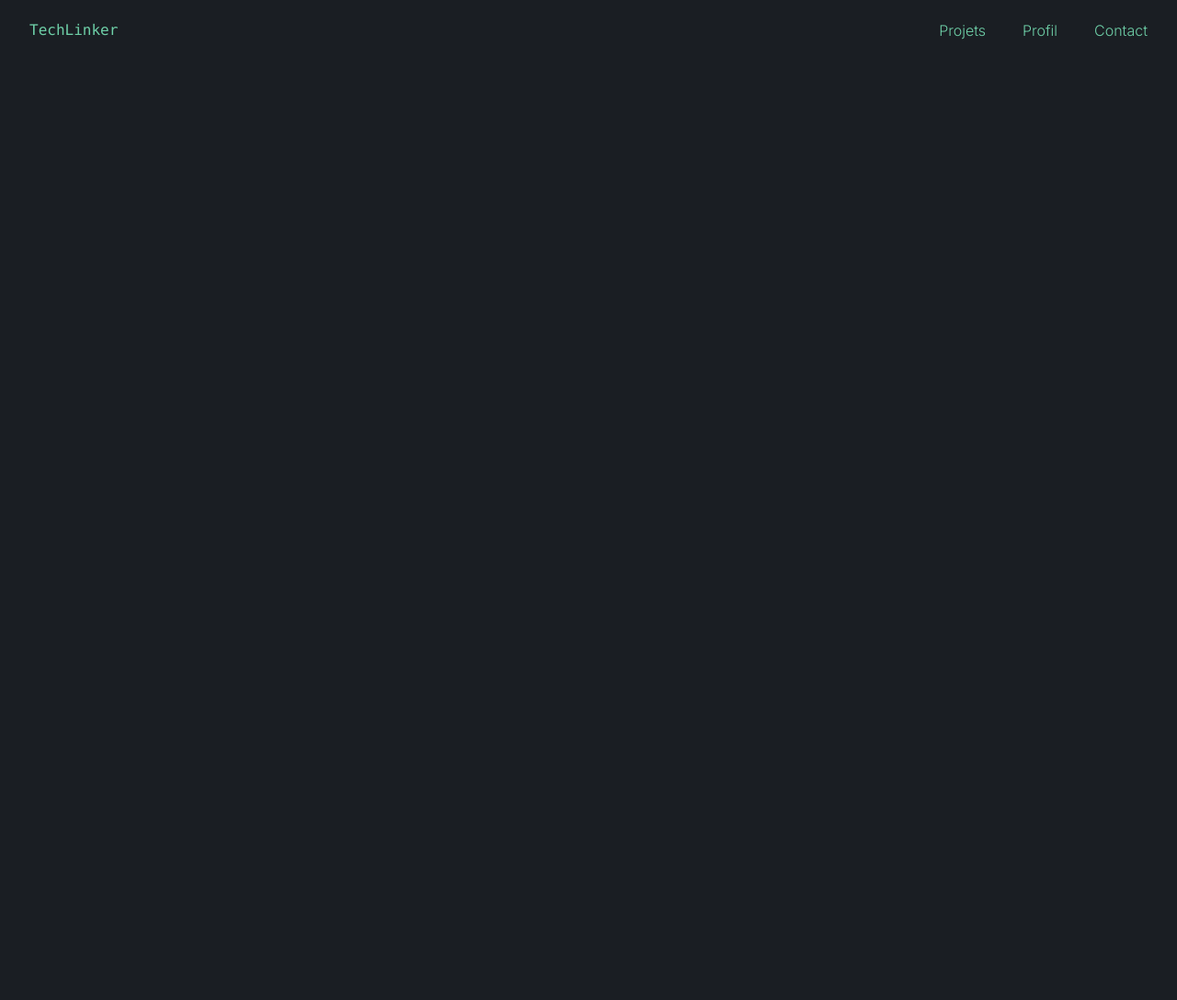
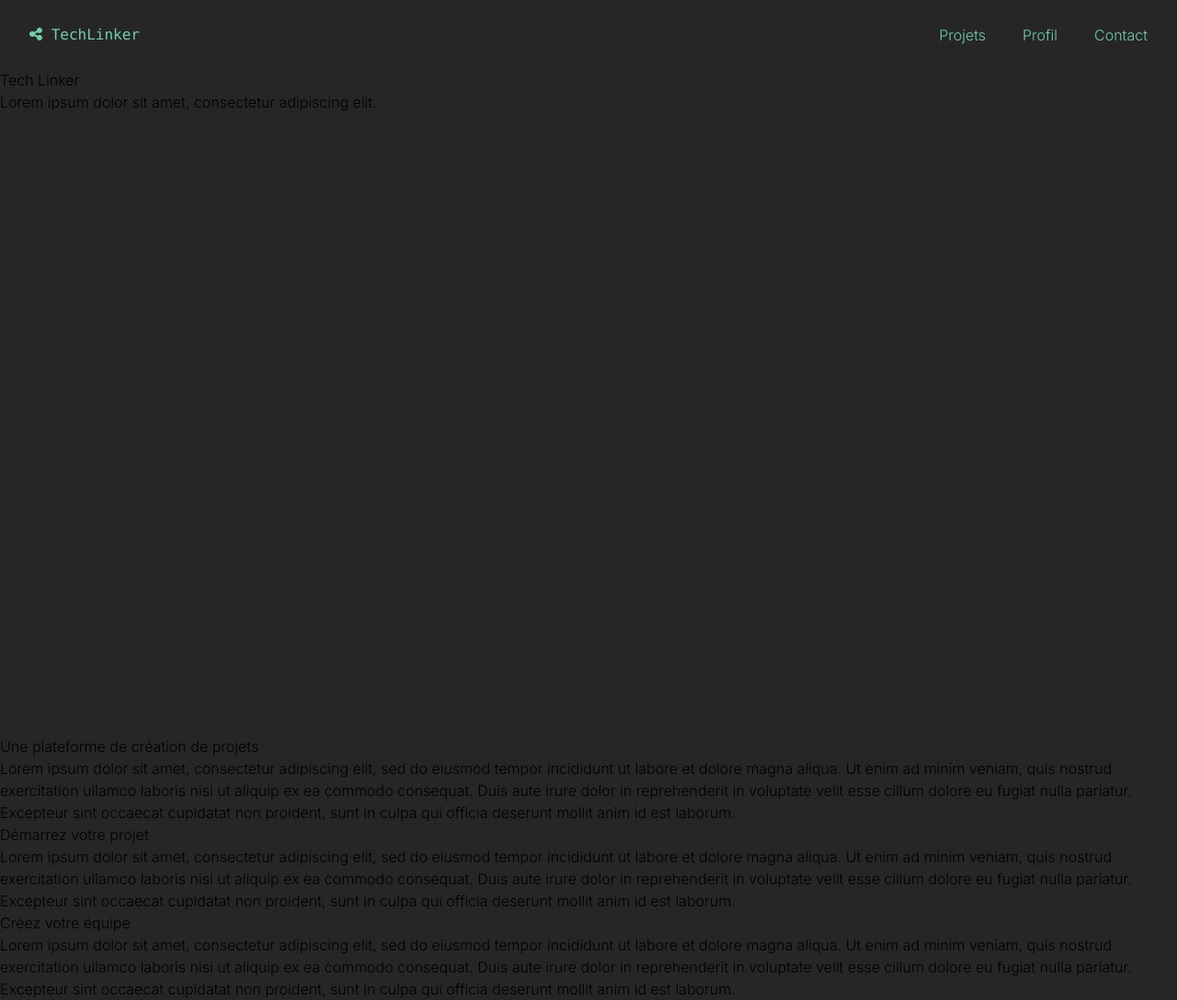
Before and after one commit to ArnaudDum/TechLinker-app, a Vue app: page / in a window 1280 px wide. Shown: the whole page at 92% size. Before the commit the page ends 800 px from the top, so only its background shows below. Built offline with nearby package versions, Linux system fonts and the light colour scheme; a web font is replaced by a local one.

Commit message:
Home (#4)
* icon in logo

* home basic structure

* banner size

* modif banner

* header height

```diff
--- a/src/App.vue
+++ b/src/App.vue
@@ -4,8 +4,8 @@
 </script>
 
 <template>
-  <Header />
-  <main>
+  <Header class="bg-gray-dark" />
+  <main class="bg-gray-dark pt-[60px] sm:pt-[75px]">
     <router-view />
   </main>
   <!-- <Footer /> -->
@@ -13,7 +13,6 @@
 
 <style>
   body {
-    background-color: #1A1E23;
     font-weight: 300;
   }
 </style>
--- a/src/components/Header.vue
+++ b/src/components/Header.vue
@@ -12,10 +12,13 @@
 </script>
 
 <template>
-  <header class="relative">
-    <div class="flex items-center justify-between px-5 sm:px-8 py-3 sm:py-5">
+  <header class="fixed h-[60px] sm:h-[75px] w-full">
+    <div class="h-full flex items-center justify-between px-5 sm:px-8 py-3 sm:py-5">
       <div>
-        <router-link to="/" class="font-mono text-green">TechLinker</router-link>
+        <router-link to="/" class="font-mono text-green">
+          <font-awesome-icon icon="fa-solid fa-share-nodes" />
+          TechLinker
+        </router-link>
       </div>
       <div>
         <NavDesktop v-if="desktop" />
--- a/src/main.js
+++ b/src/main.js
@@ -3,14 +3,14 @@ import App from './App.vue'
 import router from './router'
 import { library } from '@fortawesome/fontawesome-svg-core'
 import { FontAwesomeIcon } from '@fortawesome/vue-fontawesome'
-import { faBars } from '@fortawesome/free-solid-svg-icons'
+import { faBars, faShareNodes } from '@fortawesome/free-solid-svg-icons'
 
 import './assets/main.css'
 
 const app = createApp(App)
 app.use(router)
 
-library.add(faBars)
+library.add(faBars, faShareNodes)
 app.component('font-awesome-icon', FontAwesomeIcon)
 
 app.mount('#app')
--- a/src/views/Home.vue
+++ b/src/views/Home.vue
@@ -3,5 +3,43 @@
 </script>
 
 <template>
+  <!-- Banner -->
+  <section class="home-banner">
+    <div>
+      <h1>Tech Linker</h1>
+      <p>Lorem ipsum dolor sit amet, consectetur adipiscing elit.</p>
+    </div>
+  </section>
 
+  <section>
+    <!-- Intro -->
+    <div>
+      <h2>Une plateforme de création de projets</h2>
+      <p>Lorem ipsum dolor sit amet, consectetur adipiscing elit, sed do eiusmod tempor incididunt ut labore et dolore magna aliqua. Ut enim ad minim veniam, quis nostrud exercitation ullamco laboris nisi ut aliquip ex ea commodo consequat. Duis aute irure dolor in reprehenderit in voluptate velit esse cillum dolore eu fugiat nulla pariatur. Excepteur sint occaecat cupidatat non proident, sunt in culpa qui officia deserunt mollit anim id est laborum.</p>
+    </div>
+
+    <!-- How it works -->
+    <div>
+      <h2>Démarrez votre projet</h2>
+      <p>Lorem ipsum dolor sit amet, consectetur adipiscing elit, sed do eiusmod tempor incididunt ut labore et dolore magna aliqua. Ut enim ad minim veniam, quis nostrud exercitation ullamco laboris nisi ut aliquip ex ea commodo consequat. Duis aute irure dolor in reprehenderit in voluptate velit esse cillum dolore eu fugiat nulla pariatur. Excepteur sint occaecat cupidatat non proident, sunt in culpa qui officia deserunt mollit anim id est laborum.</p>
+    </div>
+
+    <!-- Link with other -->
+    <div>
+      <h2>Créez votre équipe</h2>
+      <p>Lorem ipsum dolor sit amet, consectetur adipiscing elit, sed do eiusmod tempor incididunt ut labore et dolore magna aliqua. Ut enim ad minim veniam, quis nostrud exercitation ullamco laboris nisi ut aliquip ex ea commodo consequat. Duis aute irure dolor in reprehenderit in voluptate velit esse cillum dolore eu fugiat nulla pariatur. Excepteur sint occaecat cupidatat non proident, sunt in culpa qui officia deserunt mollit anim id est laborum.</p>
+    </div>
+  </section>
 </template>
+
+<style>
+  .home-banner {
+    height: calc(100vh - 60px);
+  }
+
+  @media (min-width: 640px) {
+    .home-banner {
+      height: calc(100vh - 75px);
+    }
+  }
+</style>
--- a/tailwind.config.js
+++ b/tailwind.config.js
@@ -8,8 +8,8 @@ export default {
   theme: {
     extend: {
       colors: {
-        'gray-dark': '#1A1E23',
-        'gray': '#282B37',
+        'gray-dark': '#262626',
+        'gray': '#3F3F3F',
         'blue': '#3EB6D2',
         'green': '#6ECFA7',
         'turquoise': '#5EC5BF'
```
Also changed, not shown: src/assets/img/home-banner.jpg (added).
